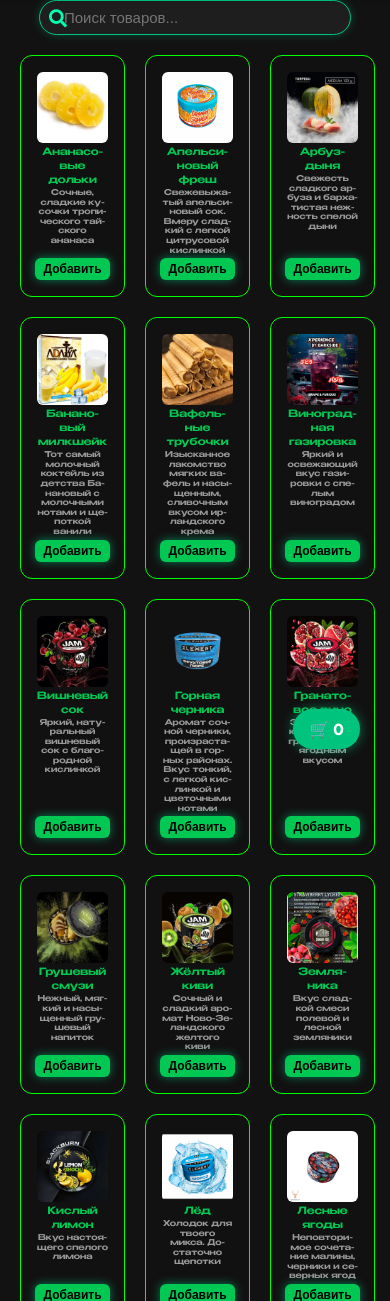
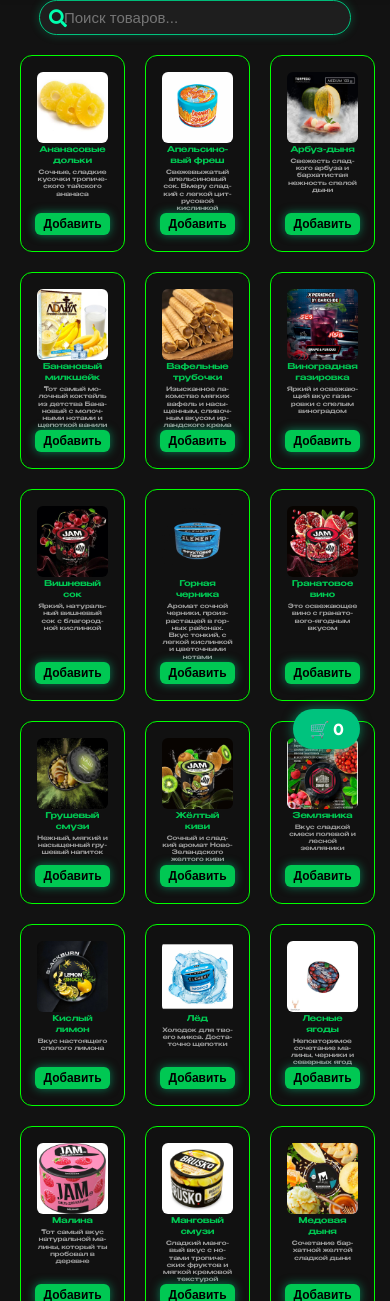
Before and after one commit to sazi48/Website-Application-for-Telegram-Product-Shop, a Flask app: page / in a window 390 px wide. Shown: the part 65-1366 px from the top of the page. Run offline with Flask 3, Linux system fonts and the light colour scheme.

Commit message:
fix description

```diff
--- a/static/styles.css
+++ b/static/styles.css
@@ -403,14 +403,14 @@ p {
   }
 
   .product-name {
-    font-size: 10px;
+    font-size: 8px;
     margin-top: 2px;
     margin-bottom: 2px;
   }
 
   .description {
-    font-size: 8px;
-    margin: 2px 0;
+    font-size: 6px;
+    margin: 1px 0;
     line-height: 1.2;
   }
 
```
